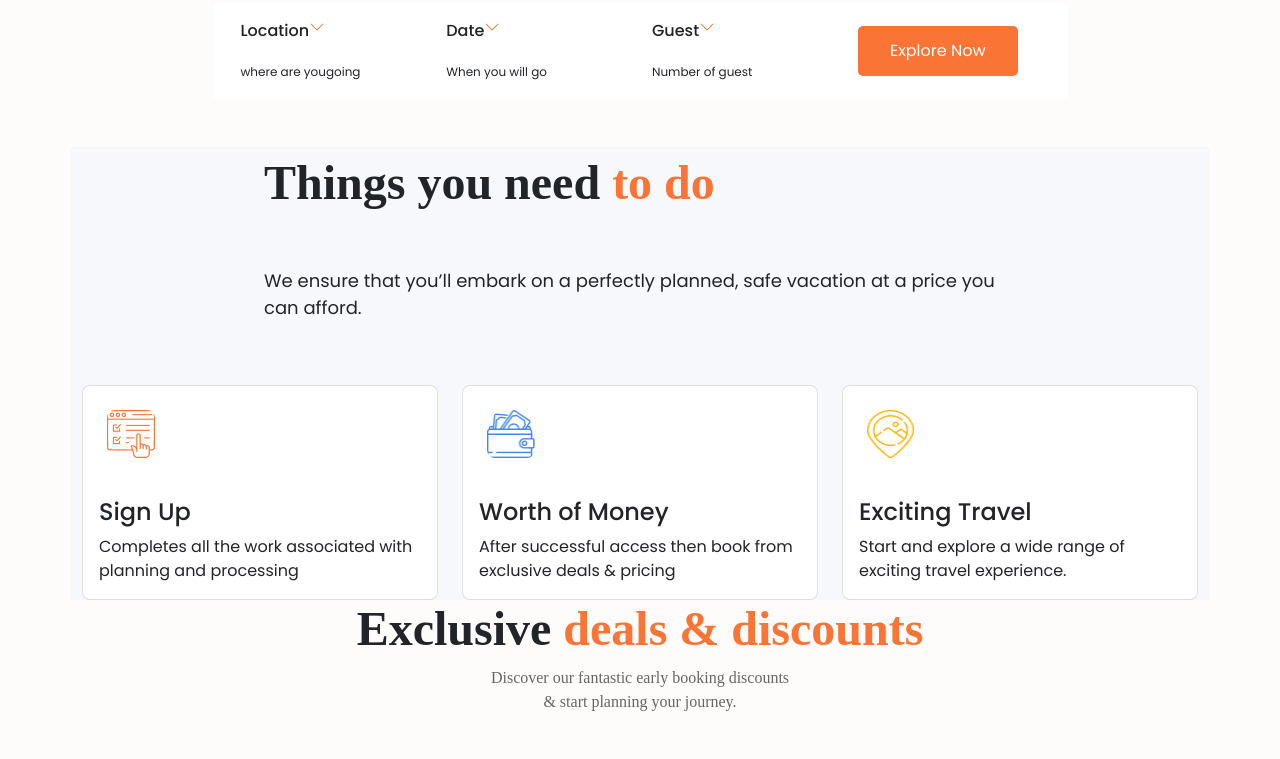
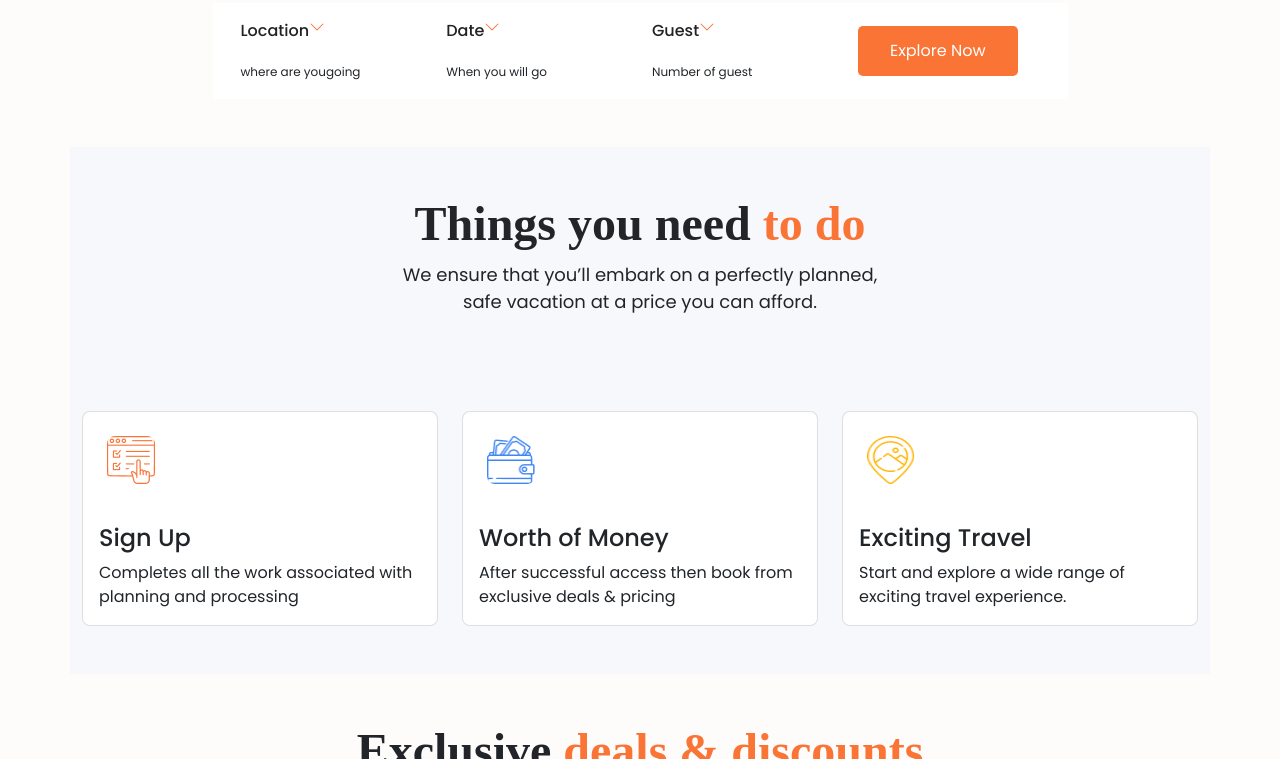
Before and after one commit to ManuelChima/Workshop1, a plain HTML site: page index.html in a window 1280 px wide. Shown: the part 622-1381 px from the top of the page. Drawn offline with nearby package versions, Linux system fonts and the light colour scheme.

Commit message:
Se actualizan secciones 1 y 2

```diff
--- a/index.html
+++ b/index.html
@@ -58,7 +58,7 @@
                 </nav>
             </header>
 
-            <section class="section-odd mb-5">
+            <section class="section-odd ">
                 <article class="row d-flex justify-content-center align-items-center">
                     <div class="col-6">
                         <div class="text-one">Get started your exciting
@@ -109,17 +109,15 @@
                 </article>
             </section>
 
-            <section class="section-even my-auto"> <!--sección 2-->
-                <div class="row d-flex justify-content-center align-items-center">
-                    <div class="col-8">
-                        <span class="text-three">Things you need
-                            <span class="text-three-middle"> to do</span>
-                        </span>
-                        <p class="text-four mt-5">We ensure that you’ll embark on a perfectly planned, safe vacation at a price you can afford.</p>
-                    </div>
+            <section class="section-even"> <!--sección 2-->
+                <div class="py-5 d-flex flex-column justify-content-center align-items-center">
+                    <h1 class="text-three text-center">Things you need
+                        <span class="text-three-middle"> to do</span>
+                    </h1>
+                    <p class="text-four my-auto text-center">We ensure that you’ll embark on a perfectly planned,<br> safe vacation at a price you can afford.</p>
                 </div>
 
-                <article class="mt-5 d-flex justify-content-center align-items-center">
+                <div class="d-flex justify-content-center align-items-center">
                     <div class="row d-flex justify-content-center align-items-center mx-auto">
                         <div class="col-4">
                             <div class="card">
@@ -139,7 +137,7 @@
                                 </div>
                             </div>
                         </div>
-                        <div class="col-4 ">
+                        <div class="col-4 py-5">
                             <div class="card bg-white">
                                 <img src="img/Group (1).png" class="card-img-top mt-4 ms-4 mb-4" alt="..." style="max-width: 48px; max-height: 48px;">
                                 <div class="card-body">
@@ -149,11 +147,11 @@
                             </div>
                         </div>
                     </div>
-                </article>
+                </div>
             </section>
 
             <div class="container"> <!--sección 3-->
-              <div class="row justify-content-center align-items-center">
+              <div class="py-5 row justify-content-center align-items-center">
                 <h1 class="volkhov-h1 text-center">Exclusive <span style="color: #FA7436;">deals & discounts</span></h1>
                 <p class="text-center mb-5" style="color: #666">Discover our fantastic early booking discounts<br> & start planning your journey.</p>
                 <div class="row"> <!--cards-->
@@ -272,7 +270,7 @@
               </div>
             </div>
             <div class="container"> <!--sección 4-->
-              <div class="row justify-content-center align-items-center">
+              <div class="row py-5 justify-content-center align-items-center">
                 <h1 class="volkhov-h1 text-center">Best <span style="color: #FA7436;">vacation plan</span></h1>
                 <p class="text-center mb-3" style="color: #666">Plan your perfect vacation with our travel agency. Choose<br>among hundreds of all-inclusive offers!</p>
                 <br>
--- a/styles/styles.css
+++ b/styles/styles.css
@@ -207,6 +207,7 @@ html, body {
 .text-three {
     font-size: 48px;
     font-weight: bold;
+
 }
 
 .text-three-middle {
```
